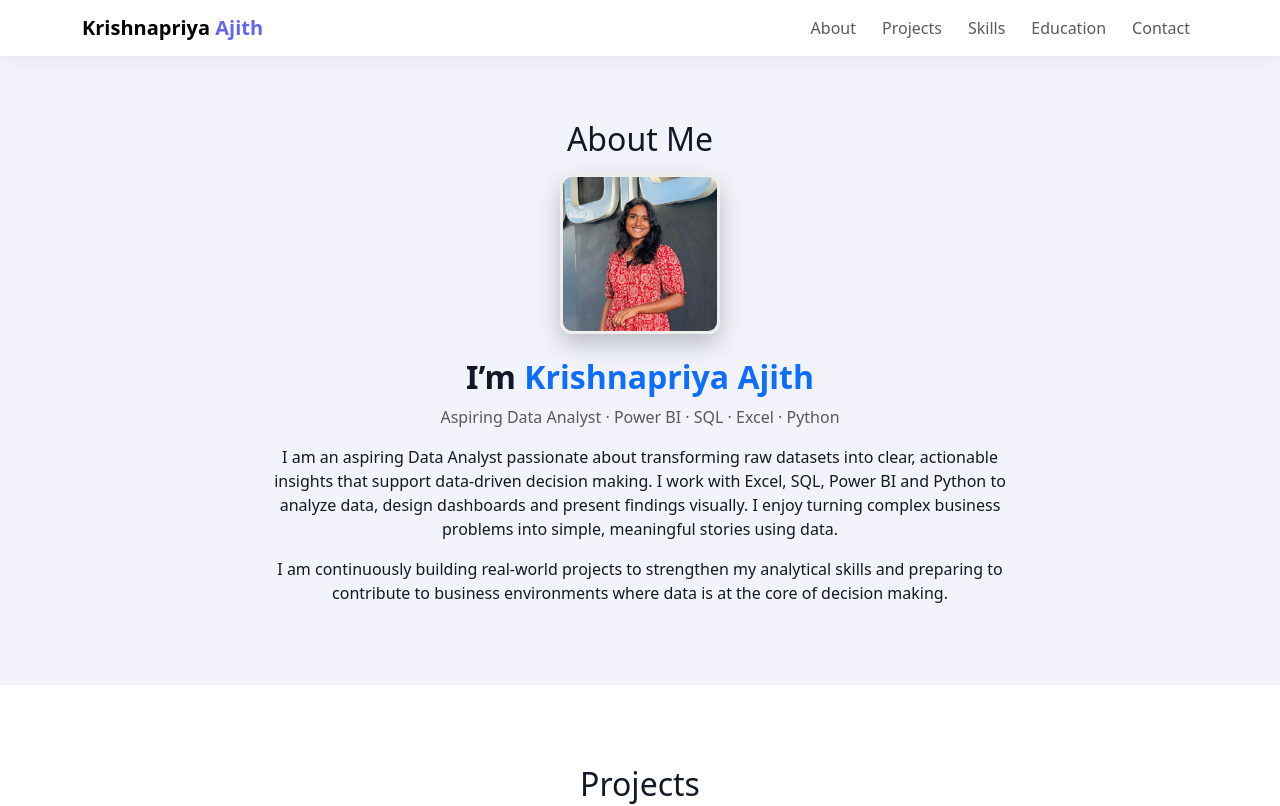
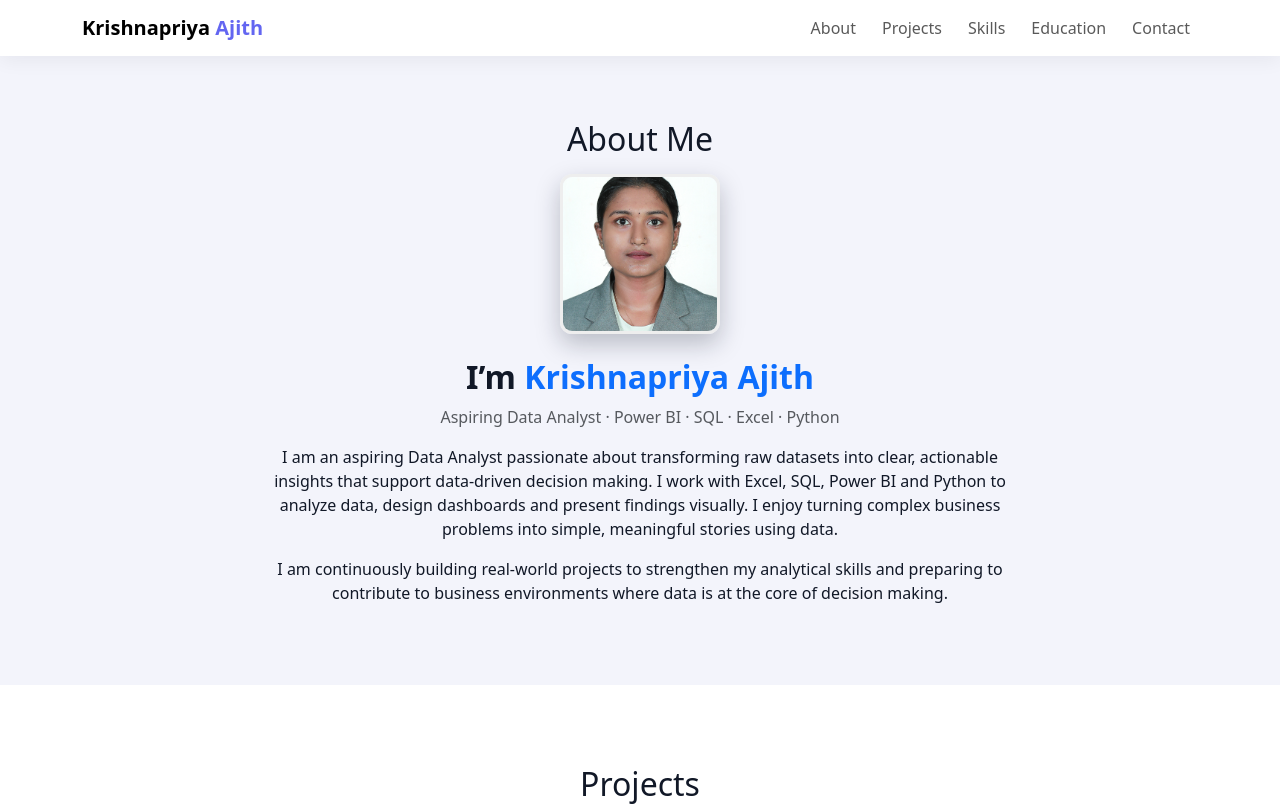
Before and after one commit to Krishnapriyaajith2002/portfolio, a plain HTML site: page index.html in a window 1280 px wide. Shown: the top 806 px of the page. Drawn offline with nearby package versions, Linux system fonts and the light colour scheme.

Commit message:
Update index.html

```diff
--- a/index.html
+++ b/index.html
@@ -263,7 +263,7 @@
 
         <!-- Profile Image -->
         <img
-          src="images/1.jpg.jpeg"
+          src="images/15700.jpg"
           alt="Krishnapriya Ajith"
           class="mb-4"
           style="
```
